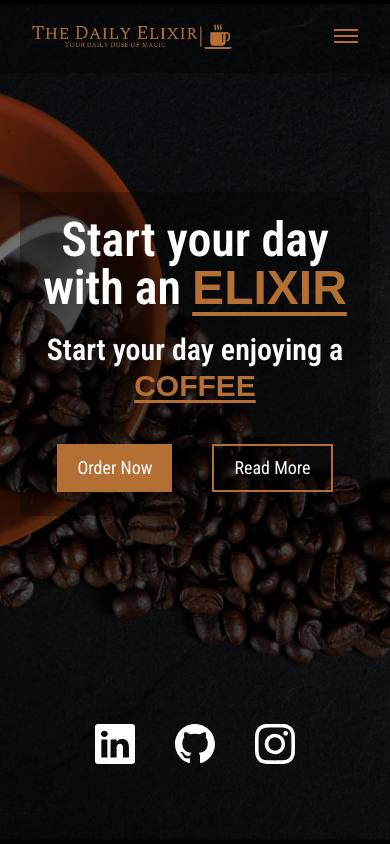
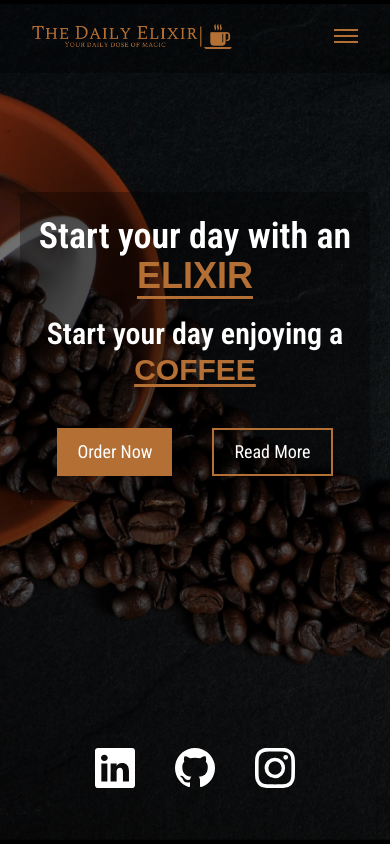
Before and after one commit to N4huelMO/TheDailyElixir-CoffeeShop, a Next.js app: page / in a window 390 px wide. Built offline with nearby package versions, Linux system fonts and the light colour scheme; a web font is replaced by a local one.

Commit message:
menu mobile created, function to appear and disappear menu mobile added, fix in media queries of h1, isOpen state moved to index, props added to header and opacity set when menu mobile appear and disappear

```diff
--- a/src/components/Header.tsx
+++ b/src/components/Header.tsx
@@ -1,6 +1,6 @@
 import Image from "next/image";
 import Link from "next/link";
-import React, { useState } from "react";
+import React, { Dispatch, SetStateAction } from "react";
 import { PiShoppingCartSimpleBold } from "react-icons/pi";
 import { usePathname } from "next/navigation";
 
@@ -11,16 +11,43 @@ const navigationLinks = [
   { name: "About us", href: "#" },
 ];
 
-const Header = () => {
+interface HeaderProps {
+  isOpen: boolean;
+  setIsOpen: Dispatch<SetStateAction<boolean>>;
+}
+
+const Header = ({ isOpen, setIsOpen }: HeaderProps) => {
   const pathname = usePathname();
 
-  const [isOpen, setIsOpen] = useState<boolean>(false);
-
   return (
+    <>
       <header
         id="header-nav"
         className="text-white bg-black/35 md:bg-transparent fixed top-0 z-50 w-full py-6"
       >
+        <div
+          className={`md:hidden z-10 fixed top-[4.55rem] transition-all duration-500 test w-full h-screen bg-neutral-900 flex flex-col ${
+            isOpen
+              ? "translate-x-48 sm:translate-x-[calc(100%_-_20rem)]"
+              : "translate-x-[calc(100%_+_1rem)]"
+          }`}
+        >
+          {navigationLinks.map((link, i) => (
+            <Link
+              onClick={() => {
+                setIsOpen(!isOpen);
+              }}
+              key={i}
+              href={link.href}
+              className={`p-4 text-xl font-bold ${
+                pathname === link.href && "text-[#b36f34]"
+              }`}
+            >
+              {link.name}
+            </Link>
+          ))}
+        </div>
+
         <div className="flex justify-between px-8 md:px-0 md:justify-around items-center">
           <Link href="/">
             <Image
@@ -84,6 +111,7 @@ const Header = () => {
           </nav>
         </div>
       </header>
+    </>
   );
 };
 
--- a/src/pages/index.tsx
+++ b/src/pages/index.tsx
@@ -5,6 +5,7 @@ import Link from "next/link";
 import { Spectral_SC } from "next/font/google";
 
 import { BsGithub, BsInstagram, BsLinkedin } from "react-icons/bs";
+import { useState } from "react";
 
 const spectralSc = Spectral_SC({
   subsets: ["latin"],
@@ -18,23 +19,27 @@ const socials = [
 ];
 
 export default function Home() {
+  const [isOpen, setIsOpen] = useState<boolean>(false);
+
   return (
     <>
       <Head>
         <title>The Daily Elixir</title>
       </Head>
 
-      <Header />
+      <Header isOpen={isOpen} setIsOpen={setIsOpen} />
 
       <div
-        className="h-screen flex flex-col bg-cover bg-no-repeat bg-center text-white px-5 md:px-20 lg:px-28 pb-20"
+        className={`h-screen flex flex-col bg-cover bg-no-repeat bg-center text-white px-5 md:px-20 lg:px-28 pb-14 md:pb-20 transition-opacity duration-500 ${
+          isOpen && "opacity-30"
+        }`}
         style={{
           backgroundImage: `linear-gradient(0deg, rgba(1,0,0,0.8) 0%, rgba(0,0,0,0.6) 50%, rgba(0,0,0,0.5) 100%),url("/hero-image.jpg")`,
         }}
       >
         <div className="flex flex-col lg:items-end justify-center text-center md:text-left drop-shadow-xl">
           <div className="mt-48 md:w-max bg-black/30 px-4 py-6 rounded-md md:px-0 md:py-0 md:bg-transparent -z-20">
-            <h1 className="text-5xl lg:text-6xl font-semibold">
+            <h1 className="text-4xl lg:text-5xl 2xl:text-6xl font-semibold">
               Start your day with an{" "}
               <span
                 className={`text-[#b36f34] underline underline-offset-8 uppercase ${spectralSc.className}`}
```
Lines whose indentation alone changed are shown as unchanged.
